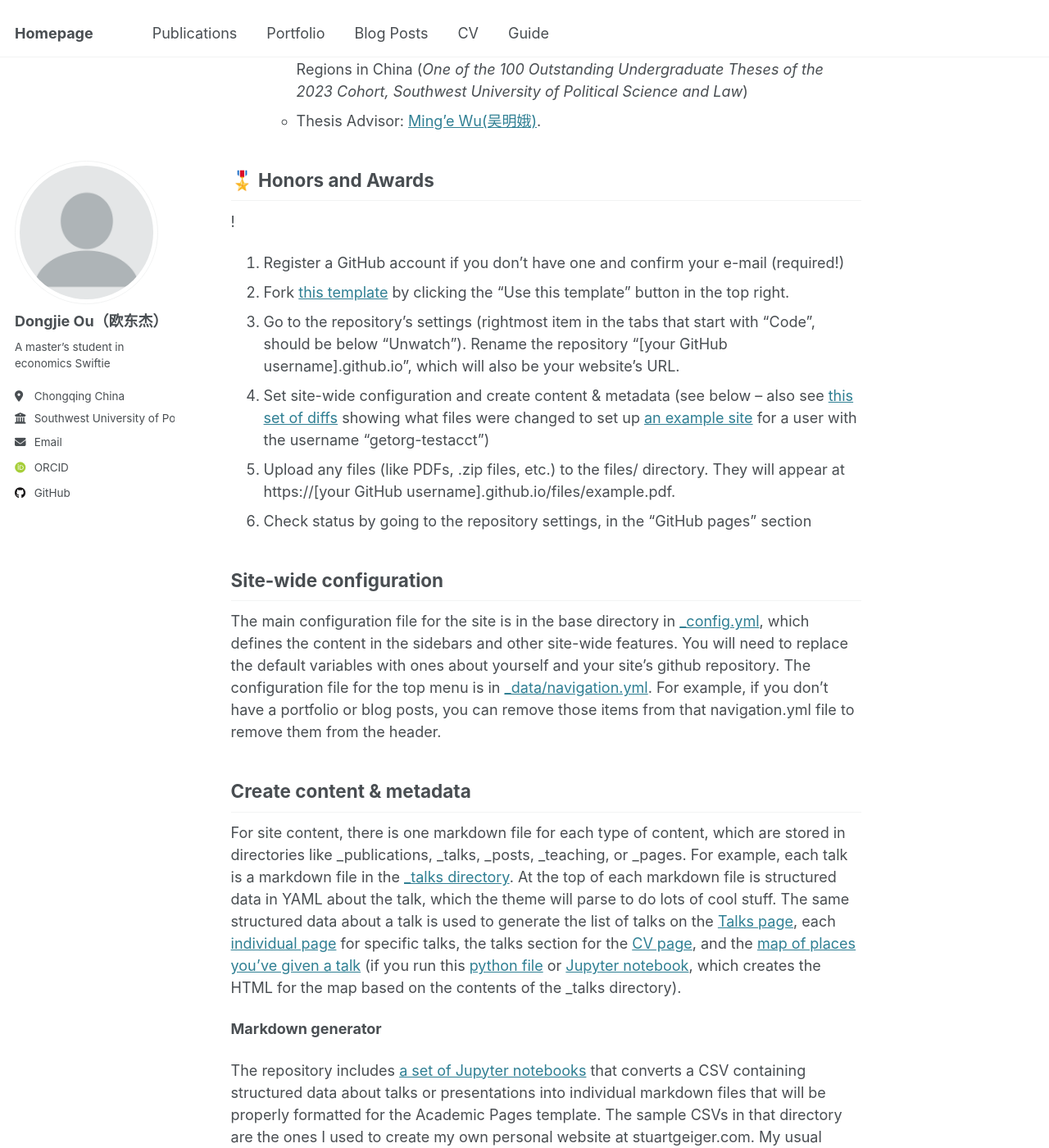
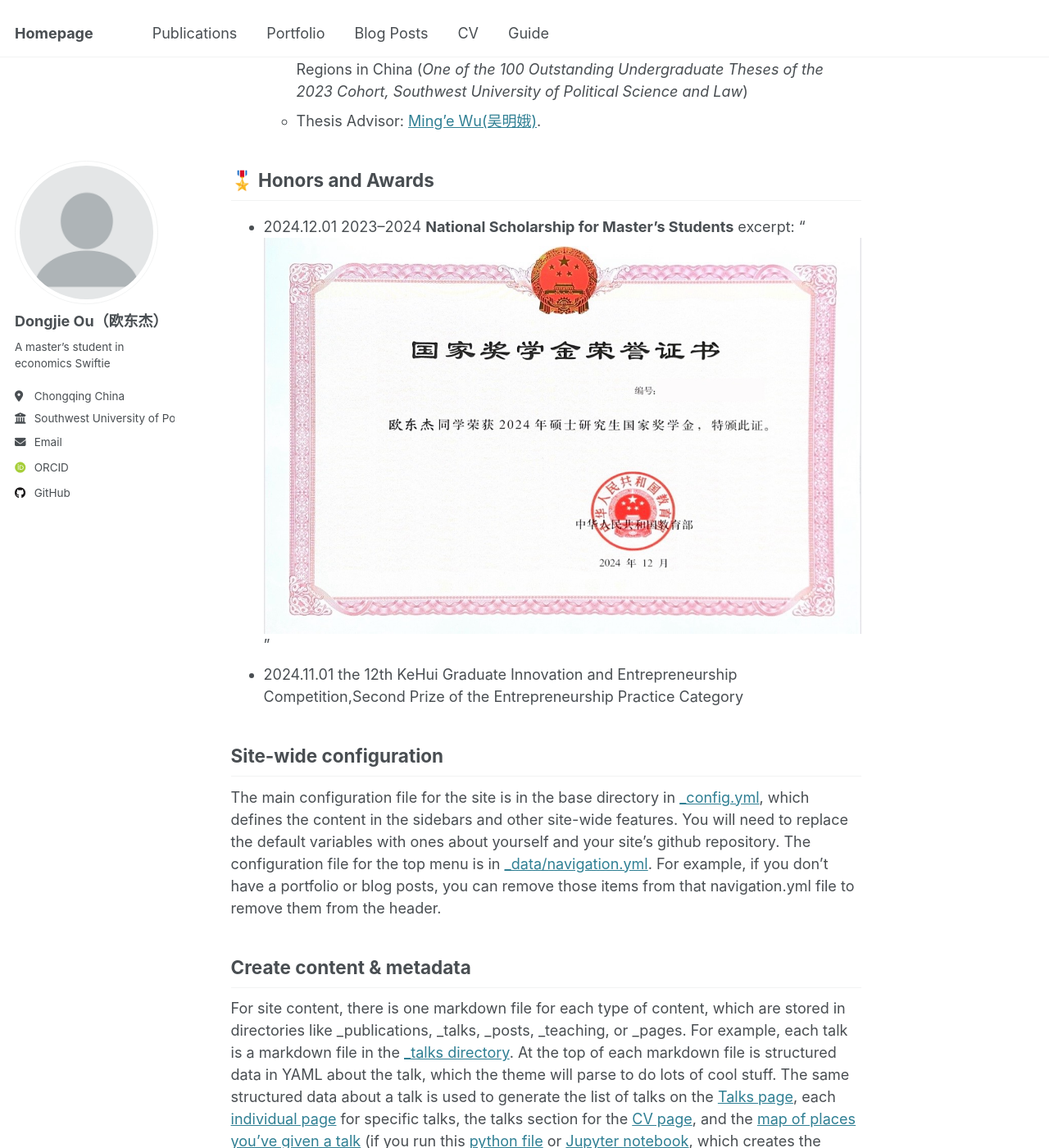
Before and after one commit to oudongjie2001/oudongjie2001.github.io, a Jekyll site: the page built from _pages/about.md, in a window 1280 px wide and 1400 px high, scrolled down 908 px. Shown: the whole window at 82% size. Built offline with Jekyll 4.4.1, drawn with Linux system fonts in a browser that asks for light colours; some web fonts are replaced.

Commit message:
Update about.md

```diff
--- a/_pages/about.md
+++ b/_pages/about.md
@@ -27,14 +27,9 @@ Outside of my academic life, I am an aviation enthusiast and enjoys music, hikin
 
 🎖️ Honors and Awards
 ------
-!
-
-1. Register a GitHub account if you don't have one and confirm your e-mail (required!)
-1. Fork [this template](https://github.com/academicpages/academicpages.github.io) by clicking the "Use this template" button in the top right.
-1. Go to the repository's settings (rightmost item in the tabs that start with "Code", should be below "Unwatch"). Rename the repository "[your GitHub username].github.io", which will also be your website's URL.
-1. Set site-wide configuration and create content & metadata (see below -- also see [this set of diffs](http://archive.is/3TPas) showing what files were changed to set up [an example site](https://getorg-testacct.github.io) for a user with the username "getorg-testacct")
-1. Upload any files (like PDFs, .zip files, etc.) to the files/ directory. They will appear at https://[your GitHub username].github.io/files/example.pdf.
-1. Check status by going to the repository settings, in the "GitHub pages" section
+- 2024.12.01  2023–2024 **National Scholarship for Master’s Students**
+excerpt: "<br/><img src='/images/National Scholarship.png'>"
+- 2024.11.01  the 12th KeHui Graduate Innovation and Entrepreneurship Competition,Second Prize of the Entrepreneurship Practice Category
 
 Site-wide configuration
 ------
```
